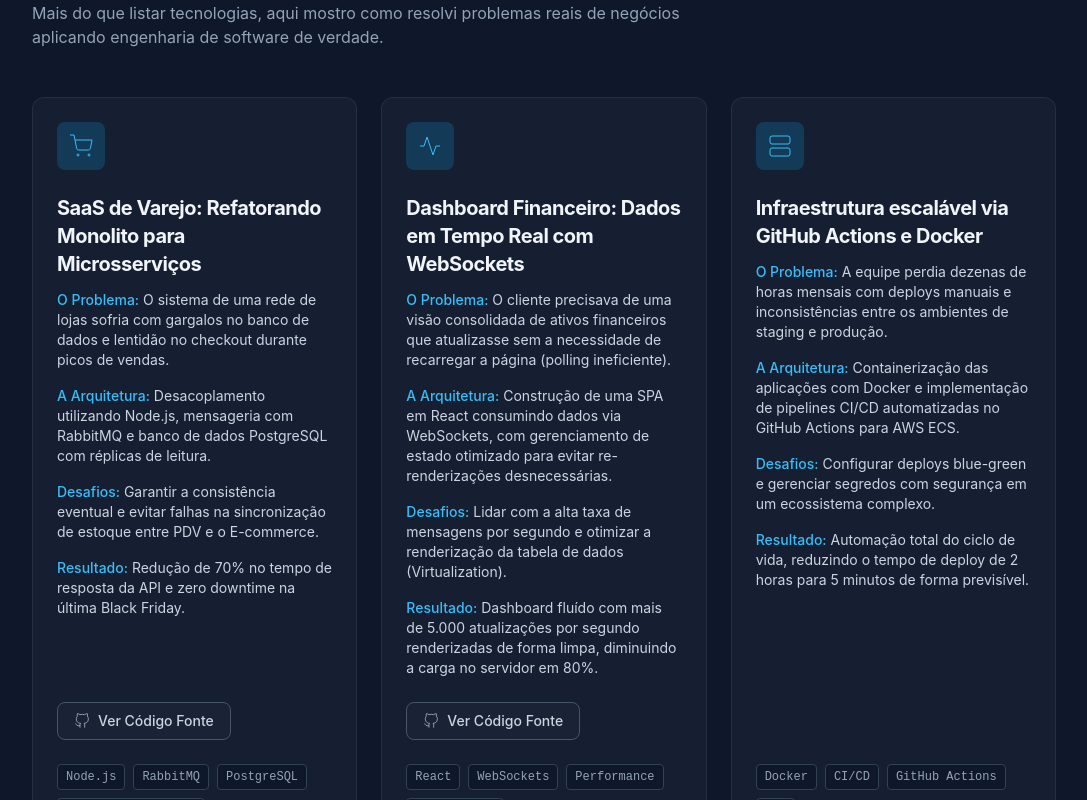
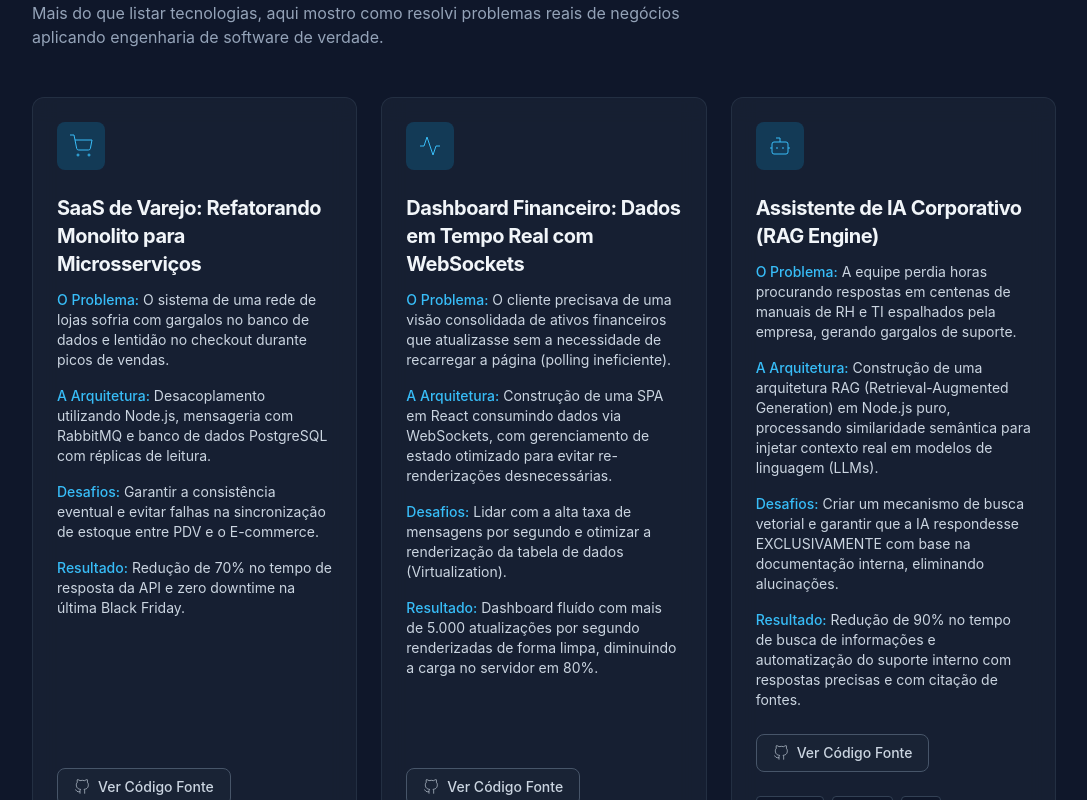
Before and after one commit to Stalone628/WS, a Preact app: page / in a window 1280 px wide. Shown: the part 840-1640 px from the top of the page, without its empty margins (96-1183 px from the left). Built offline with nearby package versions, Linux system fonts and the light colour scheme.

Commit message:
feat: replace case study 3 with AI RAG Assistant

```diff
--- a/src/components/CaseStudies.jsx
+++ b/src/components/CaseStudies.jsx
@@ -24,13 +24,14 @@ export function CaseStudies() {
     },
     {
       id: 3,
-      title: "Infraestrutura escalável via GitHub Actions e Docker",
-      problem: "A equipe perdia dezenas de horas mensais com deploys manuais e inconsistências entre os ambientes de staging e produção.",
-      architecture: "Containerização das aplicações com Docker e implementação de pipelines CI/CD automatizadas no GitHub Actions para AWS ECS.",
-      challenges: "Configurar deploys blue-green e gerenciar segredos com segurança em um ecossistema complexo.",
-      result: "Automação total do ciclo de vida, reduzindo o tempo de deploy de 2 horas para 5 minutos de forma previsível.",
-      tags: ["Docker", "CI/CD", "GitHub Actions", "AWS"],
-      icon: "server"
+      title: "Assistente de IA Corporativo (RAG Engine)",
+      problem: "A equipe perdia horas procurando respostas em centenas de manuais de RH e TI espalhados pela empresa, gerando gargalos de suporte.",
+      architecture: "Construção de uma arquitetura RAG (Retrieval-Augmented Generation) em Node.js puro, processando similaridade semântica para injetar contexto real em modelos de linguagem (LLMs).",
+      challenges: "Criar um mecanismo de busca vetorial e garantir que a IA respondesse EXCLUSIVAMENTE com base na documentação interna, eliminando alucinações.",
+      result: "Redução de 90% no tempo de busca de informações e automatização do suporte interno com respostas precisas e com citação de fontes.",
+      tags: ["Node.js", "Preact", "RAG", "Artificial Intelligence", "Vector Search"],
+      icon: "bot",
+      repoLink: "https://github.com/Stalone628/ai-rag-assistant-showcase"
     }
   ];
 
@@ -52,6 +53,7 @@ export function CaseStudies() {
                 {c.icon === 'shopping-cart' && <svg xmlns="http://www.w3.org/2000/svg" width="24" height="24" viewBox="0 0 24 24" fill="none" stroke="currentColor" strokeWidth="2" strokeLinecap="round" strokeLinejoin="round"><circle cx="9" cy="21" r="1"></circle><circle cx="20" cy="21" r="1"></circle><path d="M1 1h4l2.68 13.39a2 2 0 0 0 2 1.61h9.72a2 2 0 0 0 2-1.61L23 6H6"></path></svg>}
                 {c.icon === 'activity' && <svg xmlns="http://www.w3.org/2000/svg" width="24" height="24" viewBox="0 0 24 24" fill="none" stroke="currentColor" strokeWidth="2" strokeLinecap="round" strokeLinejoin="round"><polyline points="22 12 18 12 15 21 9 3 6 12 2 12"></polyline></svg>}
                 {c.icon === 'server' && <svg xmlns="http://www.w3.org/2000/svg" width="24" height="24" viewBox="0 0 24 24" fill="none" stroke="currentColor" strokeWidth="2" strokeLinecap="round" strokeLinejoin="round"><rect x="2" y="2" width="20" height="8" rx="2" ry="2"></rect><rect x="2" y="14" width="20" height="8" rx="2" ry="2"></rect><line x1="6" y1="6" x2="6.01" y2="6"></line><line x1="6" y1="18" x2="6.01" y2="18"></line></svg>}
+                {c.icon === 'bot' && <svg xmlns="http://www.w3.org/2000/svg" width="24" height="24" viewBox="0 0 24 24" fill="none" stroke="currentColor" strokeWidth="2" strokeLinecap="round" strokeLinejoin="round"><path d="M12 8V4H8"></path><rect width="16" height="12" x="4" y="8" rx="2"></rect><path d="M2 14h2"></path><path d="M20 14h2"></path><path d="M15 13v2"></path><path d="M9 13v2"></path></svg>}
               </div>
               <h3 className="text-xl font-bold mb-3 text-slate-100">{c.title}</h3>
               <div className="flex-grow space-y-4 text-sm text-slate-300 mb-6">
```
